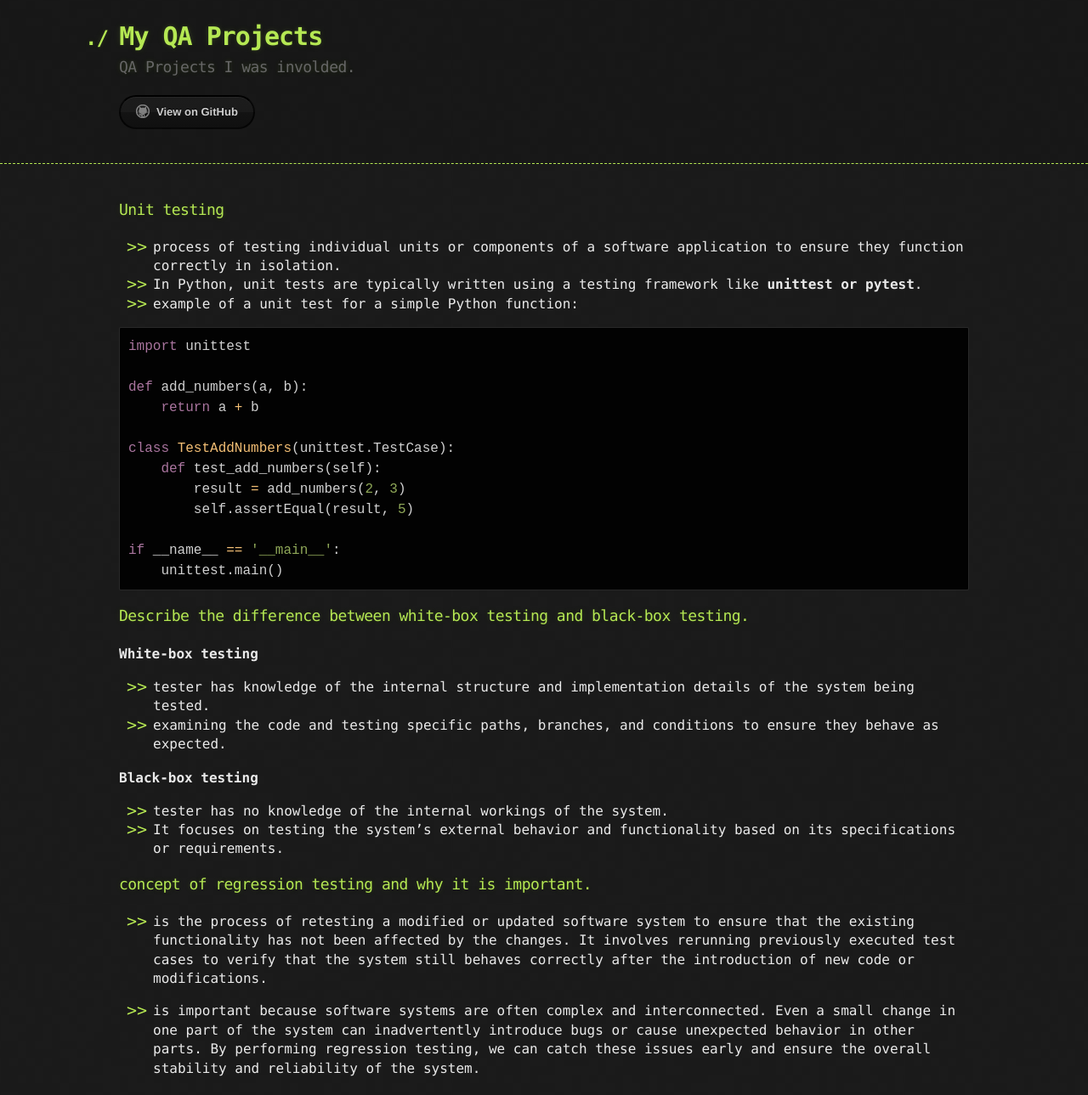
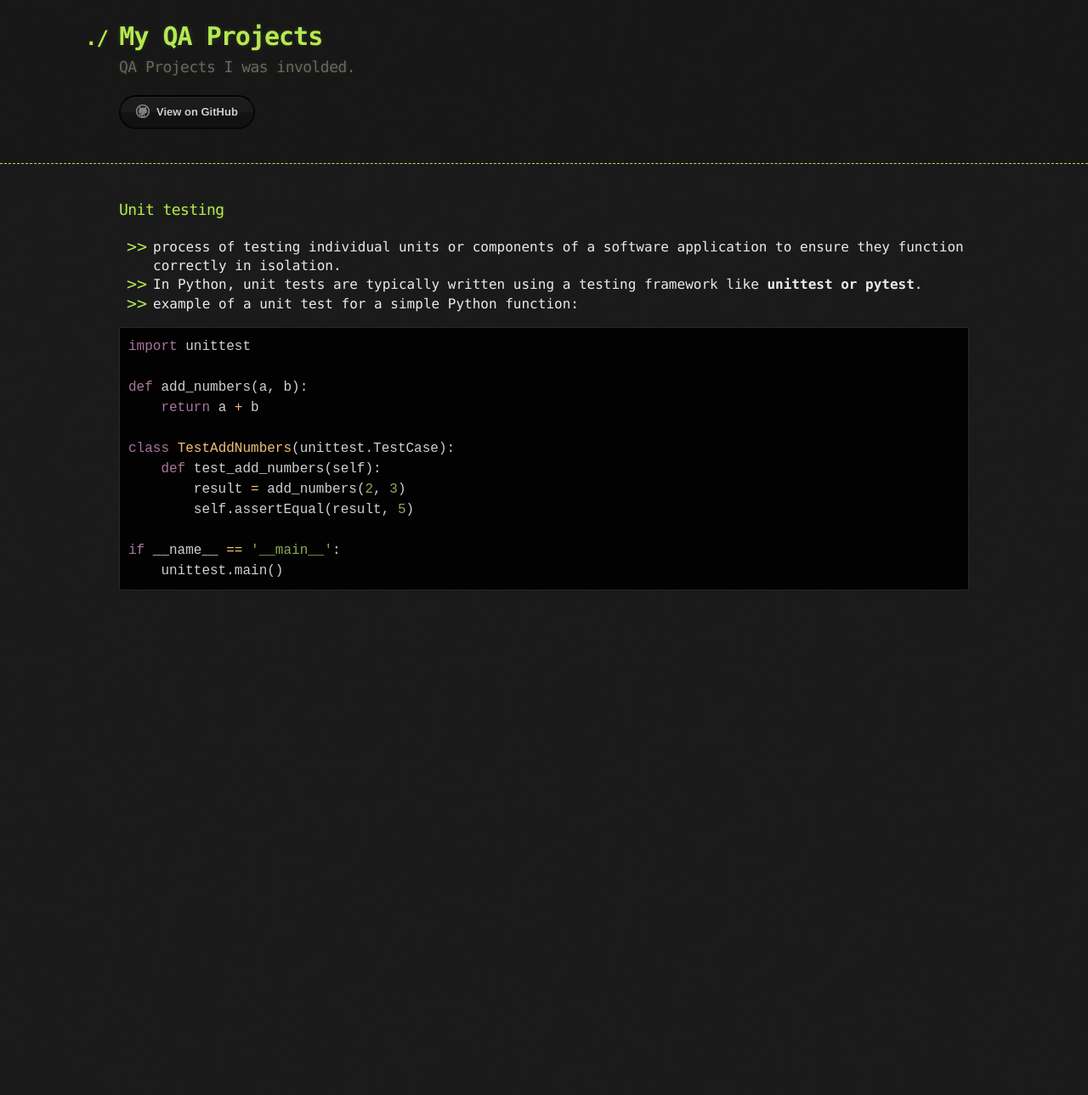
Before and after one commit to sciustechnologia/sciustechnologia.github.io, a Jekyll site: the page built from python/11_testing/1103.md, in a window 1280 px wide. Shown: the whole page at 85% size. Built offline with Jekyll 4.4.1, drawn with Linux system fonts in a browser that asks for light colours; after the commit the page ends 900 px from its top, so only the background shows below that.

Commit message:
Update 1103.md

````diff
--- a/python/11_testing/1103.md
+++ b/python/11_testing/1103.md
@@ -24,20 +24,3 @@ class TestAddNumbers(unittest.TestCase):
 if __name__ == '__main__':
     unittest.main()
 ```
-
-### Describe the difference between white-box testing and black-box testing.
-
-**White-box testing**
-- tester has knowledge of the internal structure and implementation details of the system being tested.
-- examining the code and testing specific paths, branches, and conditions to ensure they behave as expected.
-
-**Black-box testing**
-- tester has no knowledge of the internal workings of the system.
-- It focuses on testing the system's external behavior and functionality based on its specifications or requirements.
-
-
-### concept of regression testing and why it is important.
-- is the process of retesting a modified or updated software system to ensure that the existing functionality has not been affected by the changes. It involves rerunning previously executed test cases to verify that the system still behaves correctly after the introduction of new code or modifications.
-
-
-- is important because software systems are often complex and interconnected. Even a small change in one part of the system can inadvertently introduce bugs or cause unexpected behavior in other parts. By performing regression testing, we can catch these issues early and ensure the overall stability and reliability of the system.
````
